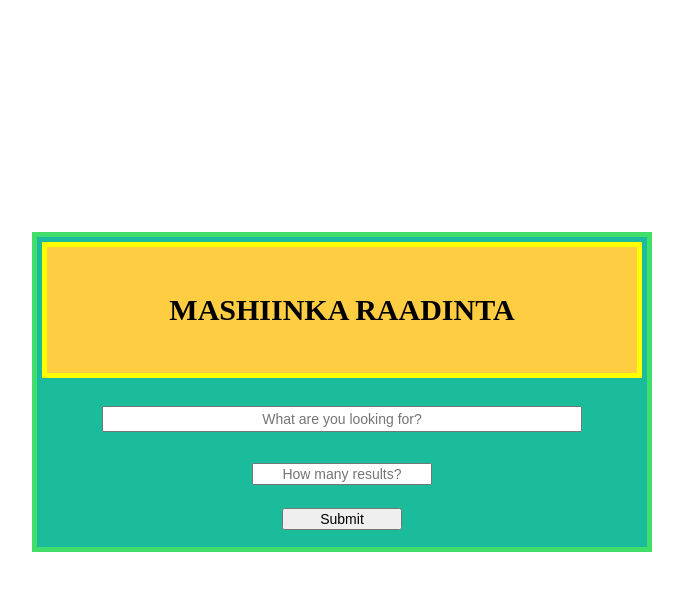
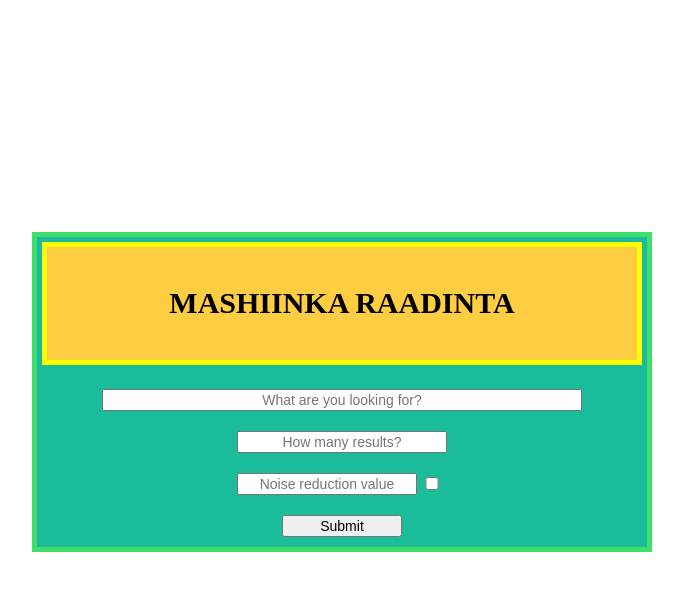
Before and after one commit to proman3419/AGH-WIET-INF-MOwNiT-2022, a Flask app: page / in a window 1280 px wide. Shown: the top 591 px of the page, without its empty margins (298-981 px from the left). Run offline with Flask 2, Linux system fonts and the light colour scheme; parts of the project's set-up code (start-up, migrations or seed data) failed here and were passed over.

Commit message:
Added controls for noise reduction and requirements.txt

```diff
--- a/6/BrowserApp/app/routes.py
+++ b/6/BrowserApp/app/routes.py
@@ -4,7 +4,7 @@ from app.browser_logic.WikipediaBrowserLogic import WikipediaBrowserLogic
 
 
 WBL = WikipediaBrowserLogic()
-WBL.fit(_load_dumped=False)
+WBL.fit(_load_dumped=True)
 
 
 @app.route('/')
@@ -14,11 +14,13 @@ def input_form():
 
 @app.route('/', methods=['POST'])
 def input_form_post():
-    query = request.form['query-input-field']
-    results_cnt = request.form['resultscnt-input-field']
-    search_results = WBL.search_raw(query.split(), int(results_cnt),
-                                    noise_reduction=True,
-                                    noise_reduction_value=0.05)
+    query = request.form['query-if']
+    results_cnt = int(request.form['resultscnt-if'])
+    noise_reduction = bool(request.form['noise-reduction-cb'])
+    noise_reduction_value = float(request.form['noise-reduction-if'])
+    search_results = WBL.search_raw(query.split(), results_cnt,
+                                    noise_reduction=noise_reduction,
+                                    noise_reduction_value=noise_reduction_value)
 
     return render_template('results.html', query=query, results_cnt=results_cnt,
                            search_results=search_results)
--- a/6/BrowserApp/app/templates/input-form.html
+++ b/6/BrowserApp/app/templates/input-form.html
@@ -51,6 +51,10 @@
     padding: 1px 0 1px 0;
   }
 
+  #noise-reduction-ctn {
+    width: 100%;
+  }
+
   #submit-btn-ctn {
     width: 100%;
     /*background-color: orange;*/
@@ -59,15 +63,24 @@
 
   #query-if {
     width: 80%;
-    height: 60%;
   }
 
   #resultscnt-if {
-    width: 30%;
+    width: 35%;
   }
 
   #submit-btn {
     width: 20%;
+  }
+
+  #noise-reduction-if {
+    width: 30%;
+    margin: 0;
+  }
+
+  #noise-reduction-cb {
+    width: 5%;
+    margin: 0;
   }
 
   input {
@@ -79,8 +92,16 @@
 <form method="POST">
   <div id="wrapper">
     <div id="header" class="center">MASHIINKA RAADINTA</div>
-    <div id="query-if-ctn" class="center"><input id="query-if" name="query-input-field" placeholder="What are you looking for?"></div>
-    <div id="resultscnt-if-ctn" class="center"><input id="resultscnt-if" name="resultscnt-input-field" placeholder="How many results?"></div>
+    <div id="query-if-ctn" class="center">
+      <input id="query-if" name="query-if" placeholder="What are you looking for?">
+    </div>
+    <div id="resultscnt-if-ctn" class="center">
+      <input id="resultscnt-if" name="resultscnt-if" placeholder="How many results?">
+    </div>
+    <div id="noise-reduction-ctn" class="center">
+      <input id="noise-reduction-if" name="noise-reduction-if" placeholder="Noise reduction value">
+      <input id="noise-reduction-cb" name="noise-reduction-cb" type="checkbox" title="Apply noise reduction">
+    </div>
     <div id="submit-btn-ctn" class="center"><input id="submit-btn" type="submit"></div>
   </div>
 </form>
--- /dev/null
+++ b/6/BrowserApp/requirements.txt
@@ -0,0 +1,5 @@
+datasets==2.1.0
+Flask==1.1.2
+nltk==3.6.1
+numpy==1.20.1
+scipy==1.6.2
```
Also changed, not shown: 6/BrowserApp/app/browser_logic/main.py (deleted, +0 -8 lines), 6/BrowserApp/app/browser_logic/py.py (deleted, +0 -74 lines).
